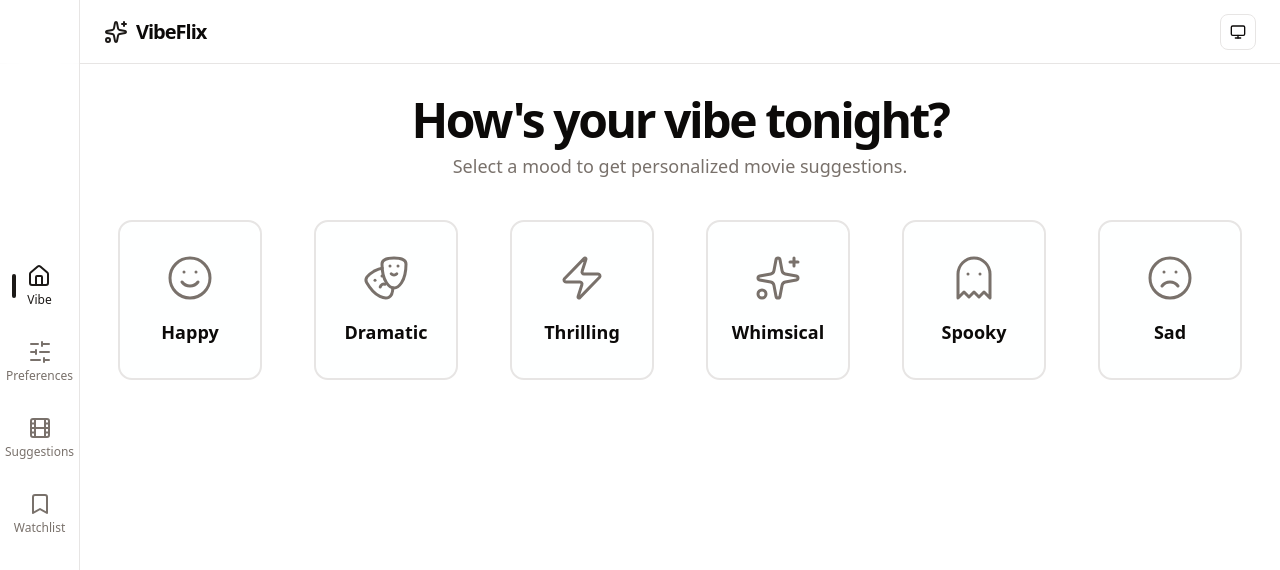
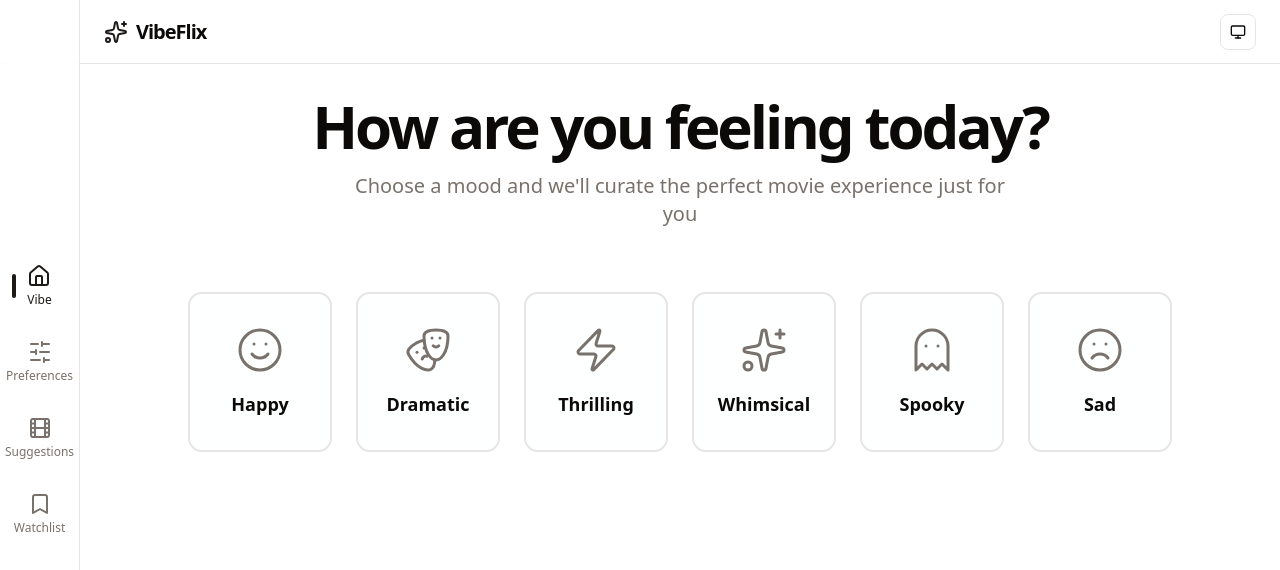
Before and after one commit to devmatheusfernandes/vibeflix, a Next.js app: page / in a window 1280 px wide. Shown: the top 570 px of the page. Built offline with nearby package versions, Linux system fonts and the light colour scheme.

Commit message:
tried again

```diff
--- a/app/mood/page.tsx
+++ b/app/mood/page.tsx
@@ -61,16 +61,10 @@ const MoodCard = ({
   );
 };
 
-// MoodSelectionPage component
-export default function MoodSelectionPage({
-  selectedMood,
-  setSelectedMood,
-  onContinue,
-}: {
-  selectedMood: string;
-  setSelectedMood: (mood: string) => void;
-  onContinue: () => void;
-}) {
+// MoodSelectionPage component - now compatible with Next.js page requirements
+export default function MoodSelectionPage() {
+  const [selectedMood, setSelectedMood] = useState<string>("");
+
   const moods = [
     { label: "Happy", Icon: Smile },
     { label: "Dramatic", Icon: Drama },
@@ -93,34 +87,38 @@ export default function MoodSelectionPage({
     visible: { y: 0, opacity: 1 },
   };
 
+  const handleContinue = () => {
+    if (selectedMood) {
+      // Navigate to preferences page
+      window.location.href = "/preferences";
+    }
+  };
+
   return (
     <div className="container mx-auto px-4 md:px-6 py-8">
       <motion.div
         className="text-center"
         initial={{ y: -20, opacity: 0 }}
         animate={{ y: 0, opacity: 1 }}
-        transition={{ duration: 0.5 }}
+        transition={{ duration: 0.6 }}
       >
-        <h1 className="text-3xl md:text-5xl font-bold tracking-tighter mb-2">
-          How's your vibe tonight?
+        <h1 className="text-4xl md:text-6xl font-bold tracking-tighter mb-4">
+          How are you feeling today?
         </h1>
-        <p className="text-muted-foreground md:text-lg">
-          Select a mood to get personalized movie suggestions.
+        <p className="text-xl text-muted-foreground max-w-2xl mx-auto">
+          Choose a mood and we'll curate the perfect movie experience just for
+          you
         </p>
       </motion.div>
 
       <motion.div
-        className="grid grid-cols-2 sm:grid-cols-3 lg:grid-cols-6 gap-4 md:gap-6 my-10"
+        className="flex flex-wrap justify-center gap-6 mt-16"
         variants={containerVariants}
         initial="hidden"
         animate="visible"
       >
         {moods.map((mood) => (
-          <motion.div
-            key={mood.label}
-            variants={itemVariants}
-            className="flex justify-center"
-          >
+          <motion.div key={mood.label} variants={itemVariants}>
             <MoodCard
               Icon={mood.Icon}
               label={mood.label}
@@ -131,17 +129,17 @@ export default function MoodSelectionPage({
         ))}
       </motion.div>
 
-      {/* Continue button - only shows when a mood is selected */}
+      {/* Continue button - only appears when a mood is selected */}
       {selectedMood && (
         <motion.div
-          className="text-center"
-          initial={{ y: 20, opacity: 0 }}
-          animate={{ y: 0, opacity: 1 }}
-          transition={{ duration: 0.5, delay: 0.3 }}
+          className="text-center mt-16"
+          initial={{ opacity: 0, y: 20 }}
+          animate={{ opacity: 1, y: 0 }}
+          transition={{ delay: 0.3 }}
         >
           <button
-            className="h-12 rounded-lg px-8 inline-flex items-center justify-center whitespace-nowrap text-sm font-medium ring-offset-background transition-colors focus-visible:outline-none focus-visible:ring-2 focus-visible:ring-ring focus-visible:ring-offset-2 disabled:pointer-events-none disabled:opacity-50 bg-primary text-primary-foreground hover:bg-primary/90 w-full max-w-xs"
-            onClick={onContinue}
+            onClick={handleContinue}
+            className="inline-flex items-center justify-center gap-2 px-8 py-4 rounded-lg bg-primary text-primary-foreground hover:bg-primary/90 transition-colors text-lg font-semibold shadow-lg hover:shadow-xl"
           >
             Continue to Preferences
           </button>
--- a/app/page.tsx
+++ b/app/page.tsx
@@ -1,5 +1,5 @@
 "use client";
-import { useState, useEffect } from "react";
+import { useState } from "react";
 import { BottomNav } from "./components/layout/bottom-nav";
 import { Header } from "./components/layout/header";
 import PreferencesPage from "./preferences/page";
@@ -9,74 +9,23 @@ import WatchlistPage from "./watchlist/page";
 
 export default function App() {
   const [currentPage, setCurrentPage] = useState("/");
-  const [selectedMood, setSelectedMood] = useState<string | null>(null);
-  const [preferences, setPreferences] = useState<{
-    genres: string[];
-    services: string[];
-  }>({ genres: [], services: [] });
-
-  // Load preferences from localStorage on mount
-  useEffect(() => {
-    const savedPrefs = localStorage.getItem("vibeFlixPrefs");
-    if (savedPrefs) {
-      try {
-        const parsedPrefs = JSON.parse(savedPrefs);
-        setPreferences(parsedPrefs);
-      } catch (error) {
-        console.error("Error parsing preferences:", error);
-      }
-    }
-  }, []);
 
   const handleNavigate = (path: string) => {
     setCurrentPage(path);
   };
 
-  const handleMoodContinue = () => {
-    if (selectedMood) {
-      setCurrentPage("/preferences");
-    }
-  };
-
-  const handlePreferencesContinue = () => {
-    setCurrentPage("/suggestions");
-  };
-
   const renderCurrentPage = () => {
     switch (currentPage) {
       case "/":
-        return (
-          <MoodSelectionPage
-            selectedMood={selectedMood || ""}
-            setSelectedMood={setSelectedMood}
-            onContinue={handleMoodContinue}
-          />
-        );
+        return <MoodSelectionPage />;
       case "/preferences":
-        return (
-          <PreferencesPage
-            onPreferencesUpdate={setPreferences}
-            onContinue={handlePreferencesContinue}
-            onBack={() => setCurrentPage("/")}
-          />
-        );
+        return <PreferencesPage />;
       case "/suggestions":
-        return (
-          <SuggestionsPage
-            selectedMood={selectedMood || undefined}
-            preferences={preferences}
-          />
-        );
+        return <SuggestionsPage />;
       case "/watchlist":
         return <WatchlistPage />;
       default:
-        return (
-          <MoodSelectionPage
-            selectedMood={selectedMood || ""}
-            setSelectedMood={setSelectedMood}
-            onContinue={handleMoodContinue}
-          />
-        );
+        return <MoodSelectionPage />;
     }
   };
 
--- a/app/preferences/page.tsx
+++ b/app/preferences/page.tsx
@@ -8,20 +8,7 @@ import { SelectableTag } from "@/app/components/ui/selectable-tag";
 import { toast } from "react-hot-toast";
 import { Button } from "@/components/ui/button";
 
-interface PreferencesPageProps {
-  onPreferencesUpdate?: (preferences: {
-    genres: string[];
-    services: string[];
-  }) => void;
-  onContinue?: () => void;
-  onBack?: () => void;
-}
-
-const PreferencesPage: React.FC<PreferencesPageProps> = ({
-  onPreferencesUpdate,
-  onContinue,
-  onBack,
-}) => {
+export default function PreferencesPage() {
   const genres = [
     "Action",
     "Adventure",
@@ -84,12 +71,6 @@ const PreferencesPage: React.FC<PreferencesPageProps> = ({
       services: selectedServices,
     };
     localStorage.setItem("vibeFlixPrefs", JSON.stringify(newPreferences));
-
-    // Call the callback to update parent state
-    if (onPreferencesUpdate) {
-      onPreferencesUpdate(newPreferences);
-    }
-
     toast.success("Preferences saved!");
   };
 
@@ -98,21 +79,16 @@ const PreferencesPage: React.FC<PreferencesPageProps> = ({
     handleSave();
 
     // Then navigate to suggestions
-    if (onContinue) {
-      onContinue();
-    }
+    window.location.href = "/suggestions";
   };
 
   const handleBack = () => {
-    if (onBack) {
-      onBack();
-    }
+    window.location.href = "/";
   };
 
   return (
     <div className="container mx-auto px-4 md:px-6 py-8">
       {/* Back button */}
-      {onBack && (
       <motion.button
         onClick={handleBack}
         className="mb-6 inline-flex items-center gap-2 text-muted-foreground hover:text-foreground transition-colors"
@@ -122,7 +98,6 @@ const PreferencesPage: React.FC<PreferencesPageProps> = ({
         <ArrowLeft className="w-4 h-4" />
         Back to Mood Selection
       </motion.button>
-      )}
 
       <motion.div
         className="text-center mb-10"
@@ -213,6 +188,4 @@ const PreferencesPage: React.FC<PreferencesPageProps> = ({
       </motion.div>
     </div>
   );
-};
-
-export default PreferencesPage;
+}
--- a/app/suggestions/page.tsx
+++ b/app/suggestions/page.tsx
@@ -1,6 +1,6 @@
 "use client";
 
-import React, { useState } from "react";
+import React, { useState, useEffect } from "react";
 import { motion } from "framer-motion";
 import {
   Smile,
@@ -14,6 +14,7 @@ import {
   Film,
   Tv,
   Heart,
+  ArrowLeft,
 } from "lucide-react";
 import { toast } from "react-hot-toast";
 import MovieCard from "../components/ui/movie-card";
@@ -36,16 +37,28 @@ interface UserPreferences {
   services: string[];
 }
 
-export default function SuggestionsPage({
-  selectedMood,
-  preferences = { genres: [], services: [] },
-}: {
-  selectedMood?: string;
-  preferences?: UserPreferences;
-}) {
+export default function SuggestionsPage() {
   const [movies, setMovies] = useState<Movie[]>([]);
   const [isLoading, setIsLoading] = useState(true);
   const [error, setError] = useState<string | null>(null);
+  const [preferences, setPreferences] = useState<UserPreferences>({
+    genres: [],
+    services: [],
+  });
+  const [selectedMood, setSelectedMood] = useState<string>("");
+
+  // Load preferences from localStorage on mount
+  useEffect(() => {
+    const savedPrefs = localStorage.getItem("vibeFlixPrefs");
+    if (savedPrefs) {
+      try {
+        const parsedPrefs = JSON.parse(savedPrefs);
+        setPreferences(parsedPrefs);
+      } catch (error) {
+        console.error("Error parsing preferences:", error);
+      }
+    }
+  }, []);
 
   // Random moods to use when no mood is selected
   const randomMoods = ["Happy", "Dramatic", "Thrilling", "Whimsical", "Spooky"];
@@ -95,7 +108,7 @@ export default function SuggestionsPage({
   // Fetch movies when component mounts or mood changes
   React.useEffect(() => {
     fetchMovies();
-  }, [selectedMood]);
+  }, [selectedMood, preferences]);
 
   const displayMood = selectedMood || "Random";
 
@@ -116,6 +129,17 @@ export default function SuggestionsPage({
 
   return (
     <div className="container mx-auto px-4 md:px-6 py-8">
+      {/* Back button */}
+      <motion.button
+        onClick={() => (window.location.href = "/preferences")}
+        className="mb-6 inline-flex items-center gap-2 text-muted-foreground hover:text-foreground transition-colors"
+        initial={{ opacity: 0, x: -20 }}
+        animate={{ opacity: 1, x: 0 }}
+      >
+        <ArrowLeft className="w-4 h-4" />
+        Back to Preferences
+      </motion.button>
+
       <motion.div
         className="text-center mb-10"
         initial={{ y: -20, opacity: 0 }}
```
Lines whose indentation alone changed are shown as unchanged.
